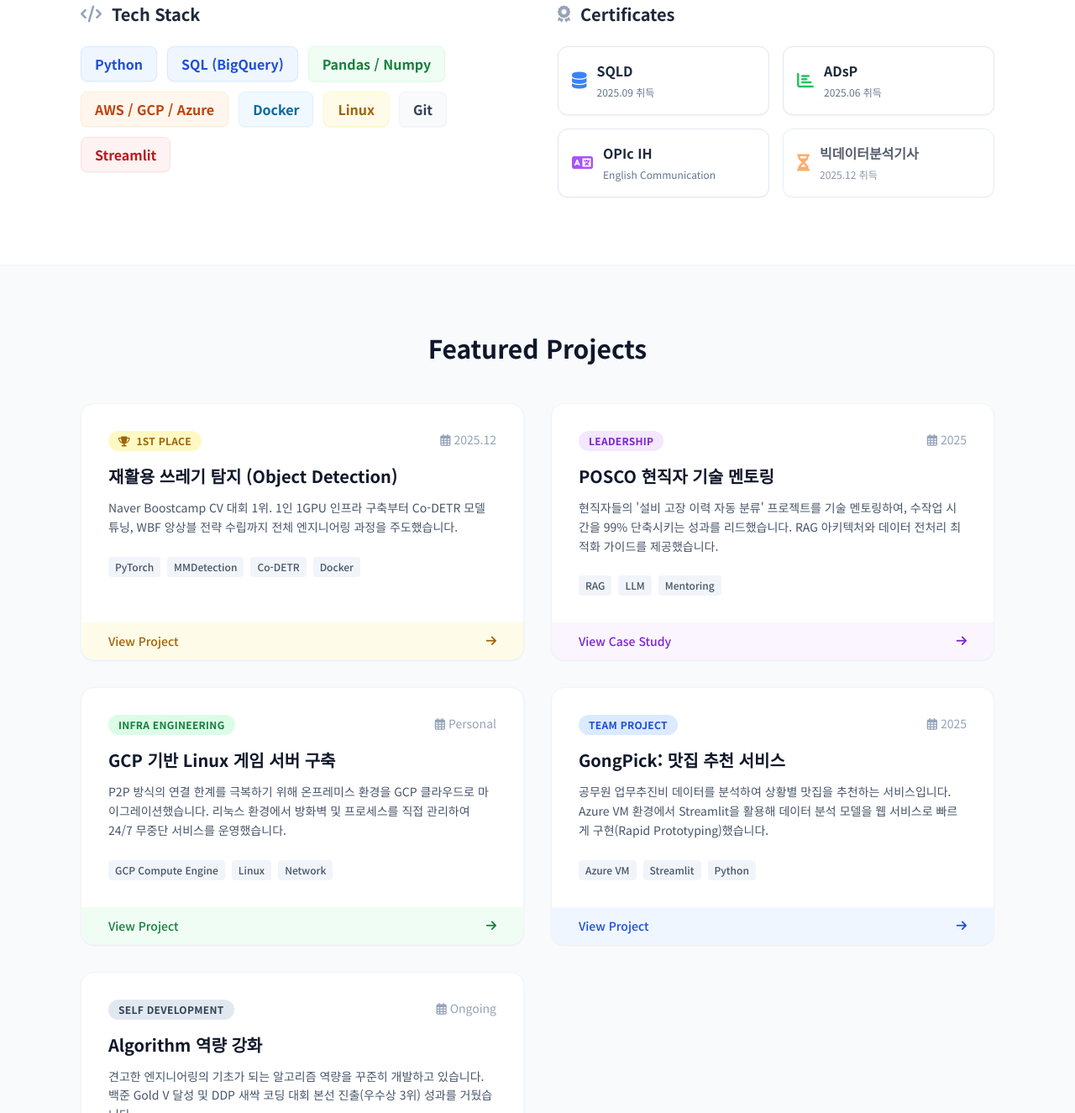
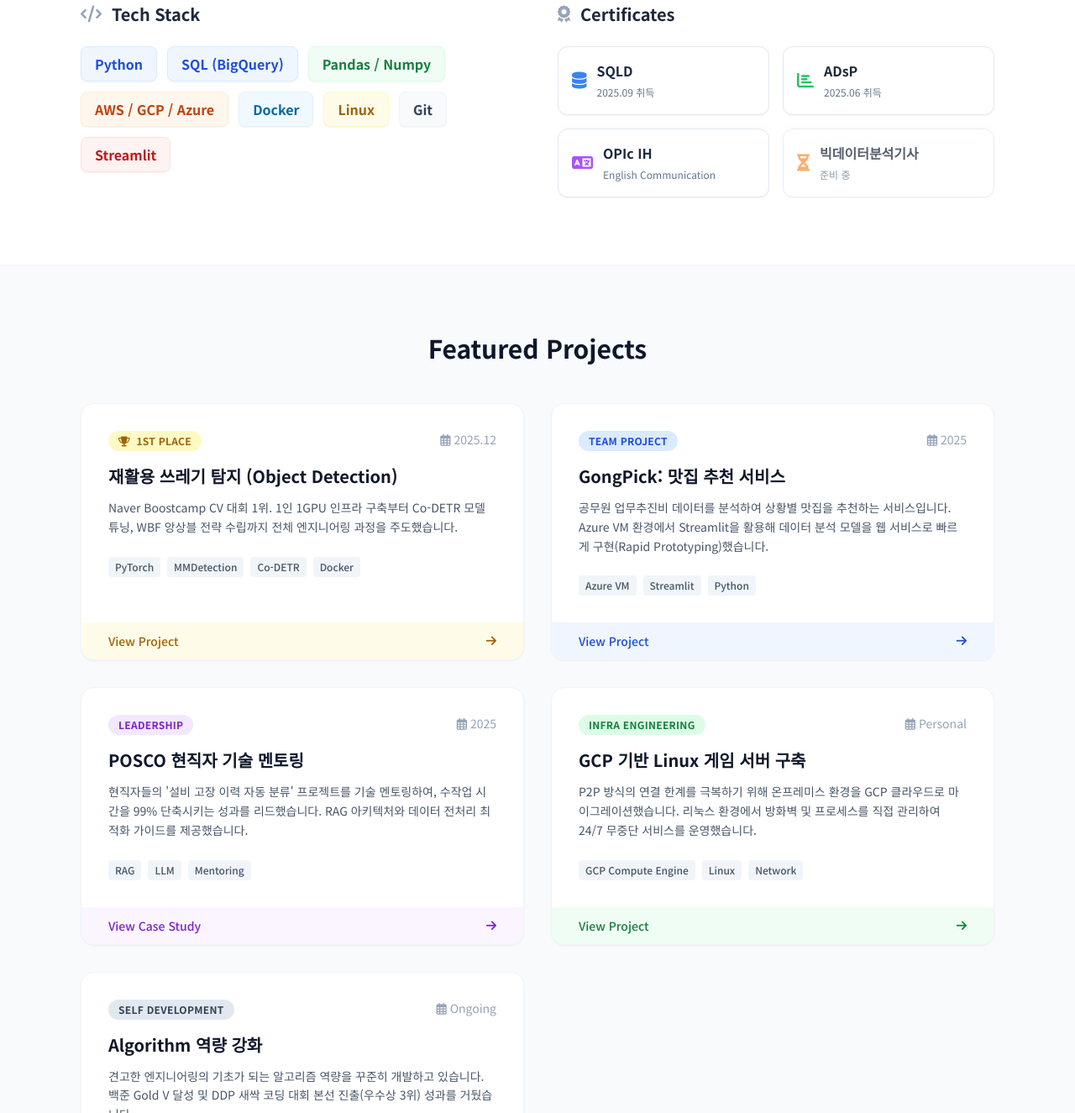
Before and after one commit to JUNSEO-SON/junseo-son.github.io, a plain HTML site: page index.html in a window 1280 px wide. Shown: the part 1553-2878 px from the top of the page at 84% size. Drawn offline with nearby package versions, Linux system fonts and the light colour scheme.

Commit message:
메인 대시보드 수정

```diff
--- a/index.html
+++ b/index.html
@@ -216,7 +216,7 @@
                             <i class="fas fa-hourglass-half text-orange-400 text-xl"></i>
                             <div>
                                 <span class="block font-bold text-slate-800">빅데이터분석기사</span>
-                                <span class="text-xs text-slate-500">2025.12 취득</span>
+                                <span class="text-xs text-slate-500">준비 중</span>
                             </div>
                         </li>
                     </ul>
@@ -225,15 +225,15 @@
         </div>
     </section>
 
-    <!-- Projects Section -->
+    <!-- Projects Section (Reordered: CV -> GongPick -> POSCO -> Factorio -> Algo) -->
     <section id="projects" class="py-20 bg-slate-50">
         <div class="max-w-6xl mx-auto px-4 sm:px-6 lg:px-8">
             <h2 class="text-3xl font-bold text-slate-900 mb-12 text-center">Featured Projects</h2>
 
             <div class="grid grid-cols-1 md:grid-cols-2 gap-8">
 
-                 <!-- Project 1: Trash Detection (New - 1st Place) -->
-                <a href="project_objectdetection.html" class="group block bg-white rounded-2xl overflow-hidden shadow-sm border border-slate-100 hover:shadow-xl hover:-translate-y-1 transition-all duration-300 h-full flex flex-col">
+                 <!-- 1. Trash Detection (1st Place Winner) -->
+                <a href="project_cv.html" class="group block bg-white rounded-2xl overflow-hidden shadow-sm border border-slate-100 hover:shadow-xl hover:-translate-y-1 transition-all duration-300 h-full flex flex-col">
                     <div class="p-8 flex-grow">
                         <div class="flex justify-between items-start mb-4">
                             <span class="px-3 py-1 bg-yellow-100 text-yellow-700 text-xs font-bold rounded-full uppercase tracking-wide">
@@ -258,7 +258,30 @@
                     </div>
                 </a>
 
-                <!-- Project 2: POSCO -->
+                <!-- 2. GongPick (Team/Web Service) -->
+                <a href="project_gongpick.html" class="group block bg-white rounded-2xl overflow-hidden shadow-sm border border-slate-100 hover:shadow-xl hover:-translate-y-1 transition-all duration-300 h-full flex flex-col">
+                    <div class="p-8 flex-grow">
+                        <div class="flex justify-between items-start mb-4">
+                            <span class="px-3 py-1 bg-blue-100 text-blue-700 text-xs font-bold rounded-full uppercase tracking-wide">Team Project</span>
+                            <span class="text-slate-400 text-sm"><i class="far fa-calendar-alt mr-1"></i>2025</span>
+                        </div>
+                        <h3 class="text-xl font-bold text-slate-900 mb-3 group-hover:text-blue-600 transition-colors">GongPick: 맛집 추천 서비스</h3>
+                        <p class="text-slate-600 text-sm mb-6 leading-relaxed">
+                            공무원 업무추진비 데이터를 분석하여 상황별 맛집을 추천하는 서비스입니다. Azure VM 환경에서 Streamlit을 활용해 데이터 분석 모델을 웹 서비스로 빠르게 구현(Rapid Prototyping)했습니다.
+                        </p>
+                        <div class="flex flex-wrap gap-2 mt-auto">
+                            <span class="text-xs bg-slate-100 px-2 py-1 rounded text-slate-600 font-medium">Azure VM</span>
+                            <span class="text-xs bg-slate-100 px-2 py-1 rounded text-slate-600 font-medium">Streamlit</span>
+                            <span class="text-xs bg-slate-100 px-2 py-1 rounded text-slate-600 font-medium">Python</span>
+                        </div>
+                    </div>
+                    <div class="bg-blue-50 px-8 py-3 flex justify-between items-center text-sm font-medium text-blue-700">
+                        <span>View Project</span>
+                        <i class="fas fa-arrow-right transform group-hover:translate-x-1 transition-transform"></i>
+                    </div>
+                </a>
+
+                <!-- 3. POSCO Mentoring (Leadership) -->
                 <a href="project_posco.html" class="group block bg-white rounded-2xl overflow-hidden shadow-sm border border-slate-100 hover:shadow-xl hover:-translate-y-1 transition-all duration-300 h-full flex flex-col">
                     <div class="p-8 flex-grow">
                         <div class="flex justify-between items-start mb-4">
@@ -281,7 +304,7 @@
                     </div>
                 </a>
 
-                <!-- Project 3: Factorio -->
+                <!-- 4. Factorio Server (Infra Engineering) -->
                 <a href="project_factorio.html" class="group block bg-white rounded-2xl overflow-hidden shadow-sm border border-slate-100 hover:shadow-xl hover:-translate-y-1 transition-all duration-300 h-full flex flex-col">
                     <div class="p-8 flex-grow">
                         <div class="flex justify-between items-start mb-4">
@@ -304,30 +327,7 @@
                     </div>
                 </a>
 
-                <!-- Project 4: GongPick -->
-                <a href="project_gongpick.html" class="group block bg-white rounded-2xl overflow-hidden shadow-sm border border-slate-100 hover:shadow-xl hover:-translate-y-1 transition-all duration-300 h-full flex flex-col">
-                    <div class="p-8 flex-grow">
-                        <div class="flex justify-between items-start mb-4">
-                            <span class="px-3 py-1 bg-blue-100 text-blue-700 text-xs font-bold rounded-full uppercase tracking-wide">Team Project</span>
-                            <span class="text-slate-400 text-sm"><i class="far fa-calendar-alt mr-1"></i>2025</span>
-                        </div>
-                        <h3 class="text-xl font-bold text-slate-900 mb-3 group-hover:text-blue-600 transition-colors">GongPick: 맛집 추천 서비스</h3>
-                        <p class="text-slate-600 text-sm mb-6 leading-relaxed">
-                            공무원 업무추진비 데이터를 분석하여 상황별 맛집을 추천하는 서비스입니다. Azure VM 환경에서 Streamlit을 활용해 데이터 분석 모델을 웹 서비스로 빠르게 구현(Rapid Prototyping)했습니다.
-                        </p>
-                        <div class="flex flex-wrap gap-2 mt-auto">
-                            <span class="text-xs bg-slate-100 px-2 py-1 rounded text-slate-600 font-medium">Azure VM</span>
-                            <span class="text-xs bg-slate-100 px-2 py-1 rounded text-slate-600 font-medium">Streamlit</span>
-                            <span class="text-xs bg-slate-100 px-2 py-1 rounded text-slate-600 font-medium">Python</span>
-                        </div>
-                    </div>
-                    <div class="bg-blue-50 px-8 py-3 flex justify-between items-center text-sm font-medium text-blue-700">
-                        <span>View Project</span>
-                        <i class="fas fa-arrow-right transform group-hover:translate-x-1 transition-transform"></i>
-                    </div>
-                </a>
-
-                <!-- Project 5: Algorithm -->
+                <!-- 5. Algorithm (Routine) -->
                 <a href="project_algo.html" class="group block bg-white rounded-2xl overflow-hidden shadow-sm border border-slate-100 hover:shadow-xl hover:-translate-y-1 transition-all duration-300 h-full flex flex-col">
                     <div class="p-8 flex-grow">
                         <div class="flex justify-between items-start mb-4">
```
Also changed, not shown: project_gongpick.html (+2 -2 lines).
